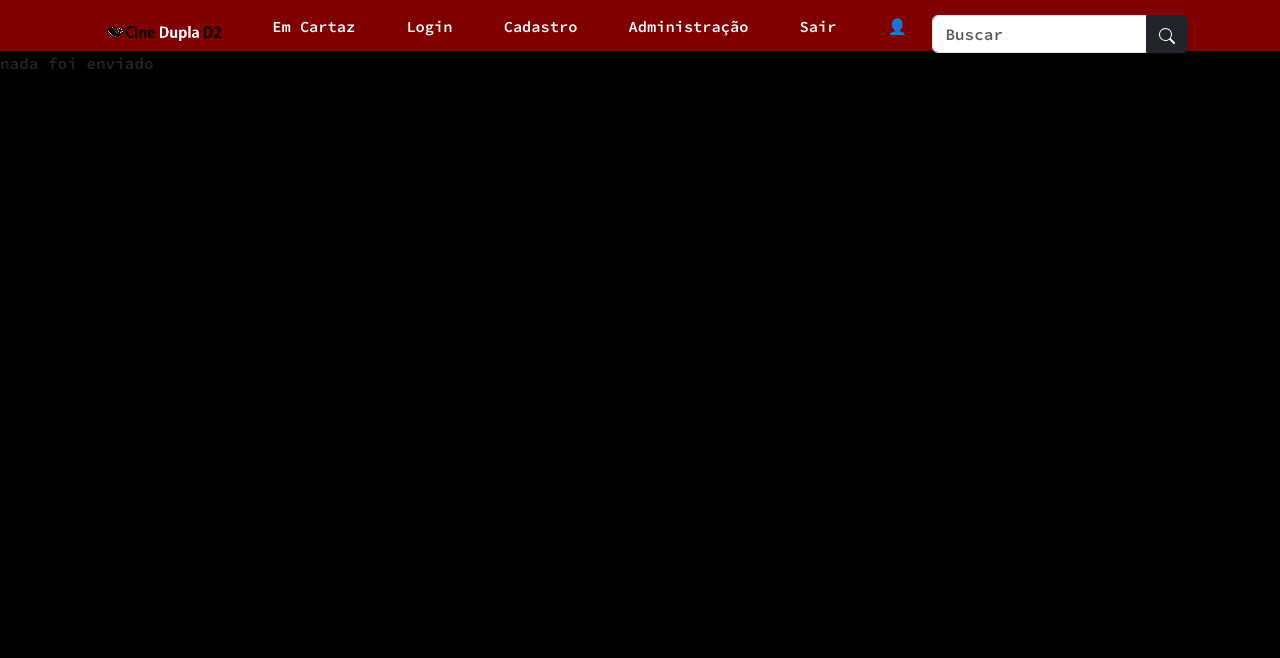
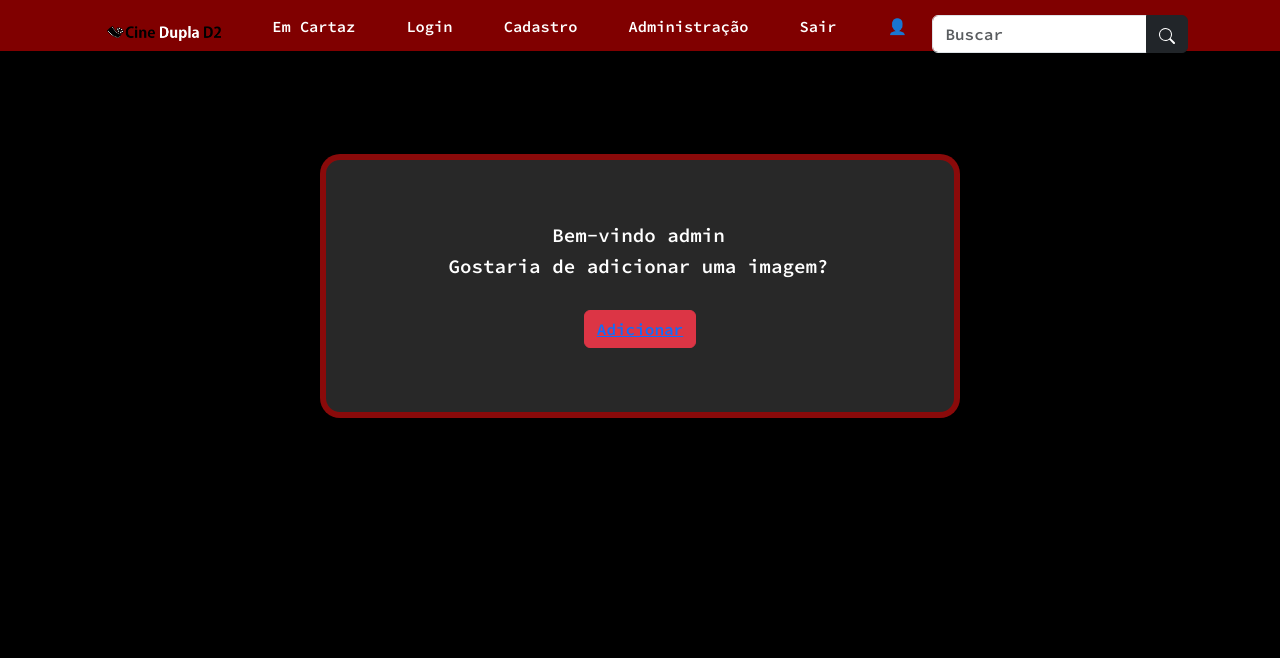
Before and after one commit to LucasBoelter/DuplaDeDois, a Django app: page /usuario/perfil/ in a window 1280 px wide. Shown: the top 658 px of the page. Before the commit the page ends 69 px from the top, so only its background shows below. Run offline with Django 4.2, Linux system fonts and the light colour scheme; a user stored in the database is signed in; data comes from the database, SQL or seed files in the repository; both versions use the stored data as it was after the commit.

Commit message:
resolvi quase toda a tua parte

```diff
--- a/meus_statics/global/css/style.css
+++ b/meus_statics/global/css/style.css
@@ -51,6 +51,17 @@
 .nome_campo {
     color: #ffffff;
     font-size: 1.5vw;
+    margin-right: 3px;
+}
+
+.editar {
+    color: #ffffff;
+    font-size: 2vw;
+    margin-right: 3px;
+}
+.editar label{
+    color: #ffffff;
+    font-size: 5vw;
     margin-right: 3px;
 }
 
--- a/usuario_app/templates/usuario_app/paginas/perfil.html
+++ b/usuario_app/templates/usuario_app/paginas/perfil.html
@@ -1,16 +1,27 @@
 {% extends 'global/paginas/base_index.html' %}
 {% block titulo_aba %}Foto Perfil{% endblock titulo_aba %}
 {% block conteudo %}
-{% if imagem %}
-<ul>
-    <li>{{ imagem }}</li>
-    <li><img width=200px src="{{ imagem.foto.url }}"></li>
-</ul>
-<div>
-    <a href="% url 'usuario_app:editar_imagem' imagem.id %}">Editar</a>
-    <a href="% url 'usuario_app:apagar_imagem' imagem.id %}">Apagar</a>
+{% if user %}
+<div class='caixa_user'>
+    <h2 class='nome_campo'> Bem-vindo {{user}}</h2>
+
+    {% if foto %}
+    <img src="{{foto.url}}" alt="" style="width: 50%; height: auto; margin: 2%;">
+
+    <br>
+    <div>
+        <button class="btn btn-danger"><a href="{% url 'usuario_app:editar_imagem' id %}">Editar Foto</a></button>
+        <button class="btn btn-danger"><a href="{% url 'usuario_app:apagar_imagem' id %}">Apagar Foto</a></button>
+        <br>
+    </div>
+
+    {% else %}
+    <h4 class='nome_campo'> Gostaria de adicionar uma imagem?</h4>
+    <br>
+    <button class="btn btn-danger"><a href="{% url 'usuario_app:adicionar_imagem' %}">Adicionar</a></button>
+    {% endif %}
 </div>
 {% else %}
-<p>nada foi enviado</p>
+<p class='nome_campo'>nada foi enviado</p>
 {% endif %}
 {% endblock conteudo %}
--- a/usuario_app/urls.py
+++ b/usuario_app/urls.py
@@ -8,13 +8,13 @@ urlpatterns = [
     path('', views.view_index, name="index"),
     path('login/', views.view_login, name="login"),
     path('cadastro/', views.view_cadastro, name="cadastro"),
+    path('logout/', views.logout, name="logout"),
+
     path('admin/', admin.site.urls, name='admin'),
-    path('logout/', views.logout, name="logout"),
+
     path('perfil/', views.view_perfil, name='perfil'),
     path('adicionar-imagem/', views.view_add_imagem, name="adicionar_imagem"),
-    path('editar-imagem/', views.view_edt_imagem, name="editar_imagem"), # talvez
-    path('apagar-imagem/', views.view_apg_imagem, name="apagar_imagem"), # talvez
+    # path('editar-imagem/', views.view_edt_imagem, name="editar_imagem"),
     path('editar-imagem/<int:id_url>/', views.view_edt_imagem, name="editar_imagem"),
     path('apagar-imagem/<int:id_url>/', views.view_apg_imagem, name="apagar_imagem"),
-
 ]
--- a/usuario_app/views.py
+++ b/usuario_app/views.py
@@ -18,12 +18,31 @@ def view_perfil(request):
     if not request.user.is_authenticated:
         messages.error(request, 'usuario não logado no perfil')
         return redirect ('usuario_app:login')
+
     else:
-        usuario = User.username
+        # coletando user
+        usuario = request.user
+
+        # coletando img
         imagem = ImagemUsuario.objects.all()
-        print(usuario)
+        for item in imagem:
+            if item.usuario == usuario:
+                foto=item.foto
+                id=item.id
 
-    return render(request, "usuario_app/paginas/perfil.html", context={'imagens':imagem})
+                context={
+                    'user':usuario,
+                    'foto':foto,
+                    'id':id
+                    }
+
+            else:
+                context={
+                    'user':usuario,
+                    'foto':'',
+                    'id':''
+                    }
+    return render(request, "usuario_app/paginas/perfil.html", context)
 
 def view_login(request):
     formulario = LoginForms()
@@ -109,7 +128,7 @@ def view_edt_imagem(request, id_url):
 
     imagem = ImagemUsuario.objects.filter(id=id_url)
     if not imagem:
-        messages.error(request, 'imagem não encontrada!')
+        messages.error(request, 'Imagem não encontrada!')
         return ('home_app:index')
 
     imagem = imagem[0]
@@ -121,10 +140,18 @@ def view_edt_imagem(request, id_url):
             formulario.save()
             messages.success(request, 'Imagem alterada')
             return redirect ('home_app:index')
+
     return render (request, 'usuario_app/paginas/edita_imagem.html', context={'formulario':formulario, 'id_url':id_url})
 
 def view_apg_imagem(request, id_url):
+    if not request.user.is_authenticated:
+        messages.error(request, 'usuário não logado no usuario_app/editar')
+        return redirect('usuario_app:login')
+
     imagem = ImagemUsuario.objects.filter(id=id_url)
+    if not imagem:
+        messages.error(request, 'Imagem não encontrada!')
+        return ('home_app:index')
 
     imagem = imagem[0]
     imagem.delete()
```
Also changed, not shown: usuario_app/templates/usuario_app/paginas/adiciona_imagem.html (+9 -9 lines), usuario_app/templates/usuario_app/paginas/apaga_imagem.html (+23 -0 lines), usuario_app/templates/usuario_app/paginas/edita_imagem.html (+15 -4 lines), db.sqlite3, midias/imagem/2023/07/25/barbie_home.jpg (added), midias/imagem/2023/07/25/tom.jpg (added), midias/imagem/2023/07/25/tom_HgFSjFI.jpg (added), midias/imagem/2023/07/25/tom_SD3tWaA.jpg (added).
